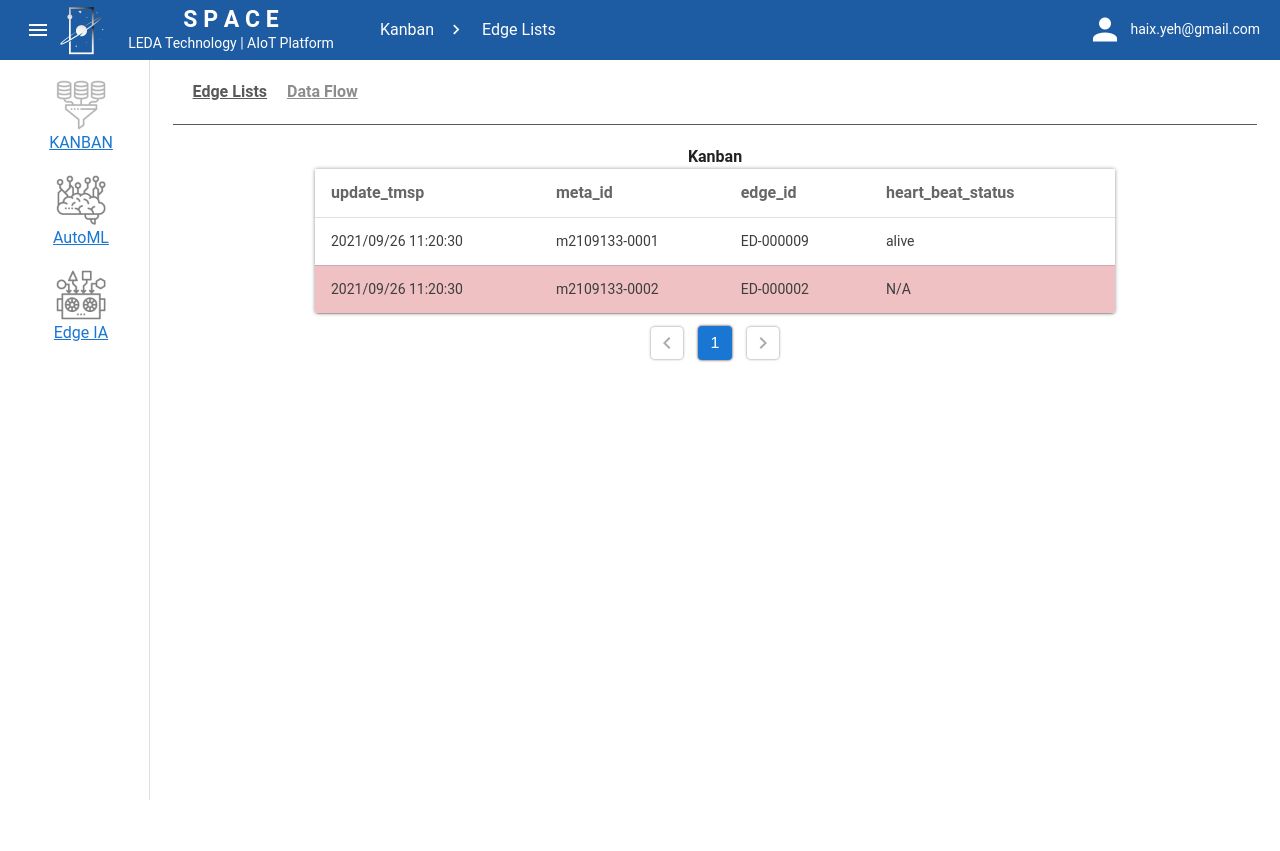
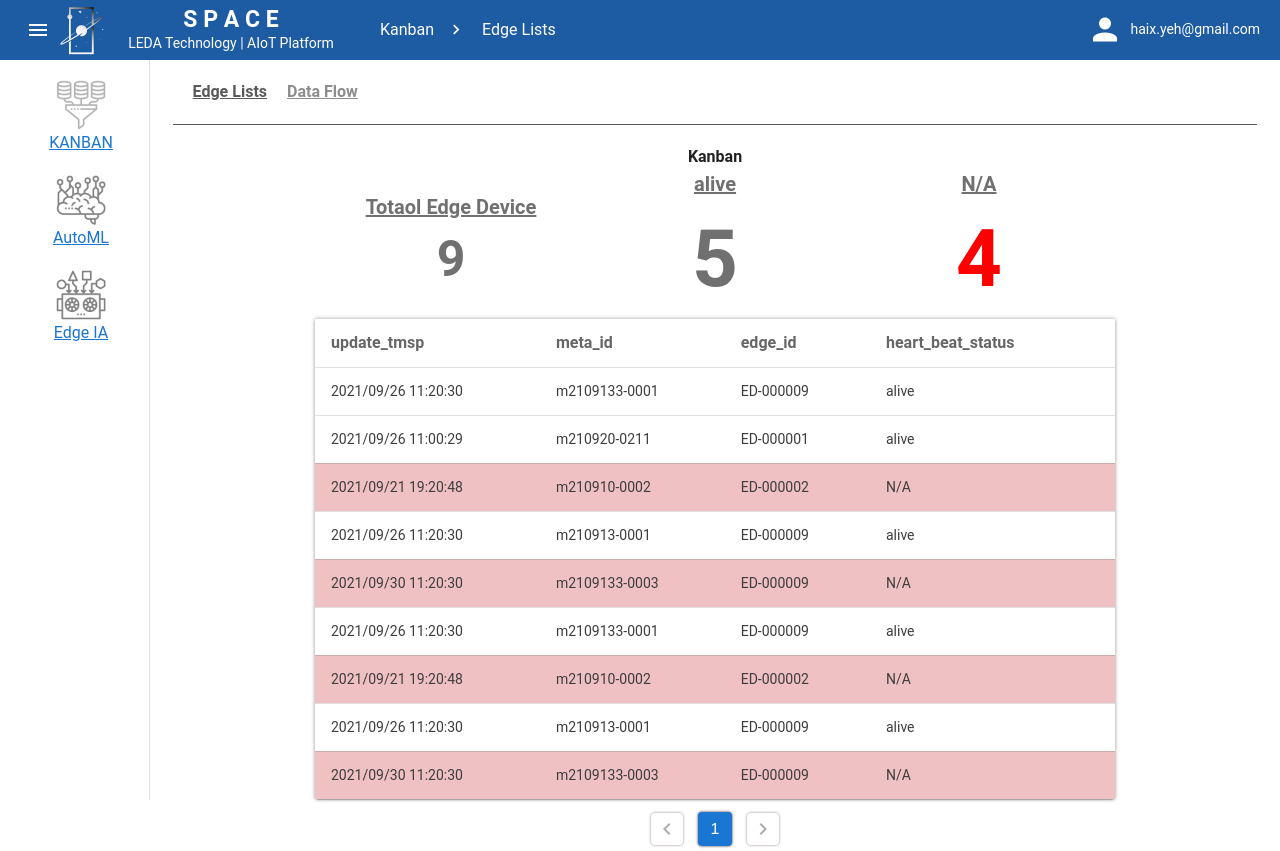
Before and after one commit to cloud-grazing/vue, a Vue app in the folder main/: page /edgeLists in a window 1280 px wide. Before the commit the page ends 800 px from the top, so only its background shows below. Built offline with nearby package versions, Linux system fonts and the light colour scheme.

Commit message:
[修改]第一個表格製作

```diff
--- a/main/src/mock/edgeList.json
+++ b/main/src/mock/edgeList.json
@@ -7,17 +7,63 @@
                 "metaId": "m2109133-0001",
                 "edgeId": "ED-000009",
                 "heartBeatStatus": "alive"
+            },
+            {
+                "updateTmsp": "2021/09/26 11:00:29",
+                "metaId": "m210920-0211",
+                "edgeId": "ED-000001",
+                "heartBeatStatus": "alive"
+            },
+            {
+                "updateTmsp": "2021/09/21 19:20:48",
+                "metaId": "m210910-0002",
+                "edgeId": "ED-000002",
+                "heartBeatStatus": "N/A"
+            },
+            {
+                "updateTmsp": "2021/09/26 11:20:30",
+                "metaId": "m210913-0001",
+                "edgeId": "ED-000009",
+                "heartBeatStatus": "alive"
+            },
+            {
+                "updateTmsp": "2021/09/30 11:20:30",
+                "metaId": "m2109133-0003",
+                "edgeId": "ED-000009",
+                "heartBeatStatus": "N/A"
+            },
+            {
+                "updateTmsp": "2021/09/26 11:20:30",
+                "metaId": "m2109133-0001",
+                "edgeId": "ED-000009",
+                "heartBeatStatus": "alive"
+            },
+            {
+                "updateTmsp": "2021/09/21 19:20:48",
+                "metaId": "m210910-0002",
+                "edgeId": "ED-000002",
+                "heartBeatStatus": "N/A"
+            },
+            {
+                "updateTmsp": "2021/09/26 11:20:30",
+                "metaId": "m210913-0001",
+                "edgeId": "ED-000009",
+                "heartBeatStatus": "alive"
+            },
+            {
+                "updateTmsp": "2021/09/30 11:20:30",
+                "metaId": "m2109133-0003",
+                "edgeId": "ED-000009",
+                "heartBeatStatus": "N/A"
             }
         ],
         "status": {
-            "totaolEdgeDevice": 25,
-            "alive": 20,
-            "N/A": 5
+            "totaolEdgeDevice": 9,
+            "alive": 5,
+            "N/A": 4
         },
-        "pagination": {
-            "page": 1,
-            "pageCount": 10,
-            "total": 260
-        }
+        "page": 1,
+        "pageCount": 10,
+        "itemsPerPage": 10
     }
 }
--- a/main/src/views/Main/components/Kanban/components/EdgeLists/Main.vue
+++ b/main/src/views/Main/components/Kanban/components/EdgeLists/Main.vue
@@ -1,7 +1,11 @@
 <template>
     <div class="edge-tabel">
+        <div v-for="(item, index) in statusShow" :key="index" class="text-block">
+            <div class="tip-title">{{ item['text'] }}</div>
+            <div class="tip-number">{{ item['value'] }}</div>
+        </div>
         <v-data-table
-            :headers="data.headers"
+            :headers="headers"
             :items="data.list"
             :page.sync="data.page"
             :itemsPerPage="data.itemsPerPage"
@@ -34,10 +38,6 @@ export default {
     name: 'EdgeLists',
     data() {
         return {
-            data: {
-                page: 1,
-                pageCount: 10,
-                itemsPerPage: 10,
             headers: [
                 // {
                 //     text: 'Dessert (100g serving)',
@@ -50,6 +50,10 @@ export default {
                 { text: 'edge_id', value: 'edgeId' },
                 { text: 'heart_beat_status', value: 'heartBeatStatus' }
             ],
+            data: {
+                page: 1,
+                pageCount: 10,
+                itemsPerPage: 10,
                 list: [
                     {
                         edgeId: 'ED-000009',
@@ -63,17 +67,46 @@ export default {
                         updateTmsp: '2021/09/26 11:20:30',
                         heartBeatStatus: 'N/A'
                     }
-                ]
+                ],
+                status: {
+                    totaolEdgeDevice: 9,
+                    alive: 5,
+                    'N/A': 4
+                }
             }
 
         };
     },
+    computed: {
+        statusShow() {
+            const { status: { totaolEdgeDevice, alive } } = this.data;
+            const newStatus = [
+                {
+                    text: 'Totaol Edge Device',
+                    value: totaolEdgeDevice
+                },
+                {
+                    text: 'alive',
+                    value: alive
+                },
+                {
+                    text: 'N/A',
+                    value: this.data.status['N/A']
+                }
+            ];
+            return newStatus;
+        }
+    },
     created() {
         console.log(edgeList, 'edgeList');
+        this.data = { ...this.data, ...edgeList.data };
     },
     methods: {
         itemRowBackground(item) {
             return item.heartBeatStatus === 'N/A' && 'tr-red';
+        },
+        camalize(str) {
+            return str.toLowerCase().replace(/[^a-zA-Z0-9]+(.)/g, (m, chr) => chr.toLocaleUpperCase());
         }
     }
 };
@@ -84,6 +117,30 @@ export default {
     .edge-tabel {
         margin: 0 auto;
         max-width: 800px;
+        color: #707070;
+        .text-block {
+            display: inline-block;
+            vertical-align: middle;
+            width: 33%;
+            text-align: center;
+            font-weight: bold;
+            .tip-title {
+                font-size: 20px;
+                overflow : hidden;
+                text-overflow : ellipsis;
+                white-space : nowrap;
+                text-decoration: underline;
+            }
+            .tip-number {
+                font-size: 80px;
+            }
+            &:nth-child(1) .tip-number {
+                font-size: 50px;
+            }
+            &:nth-child(3) .tip-number {
+                color: #F00;
+            }
+        }
     }
 </style>
 
```
Lines whose indentation alone changed are shown as unchanged.
